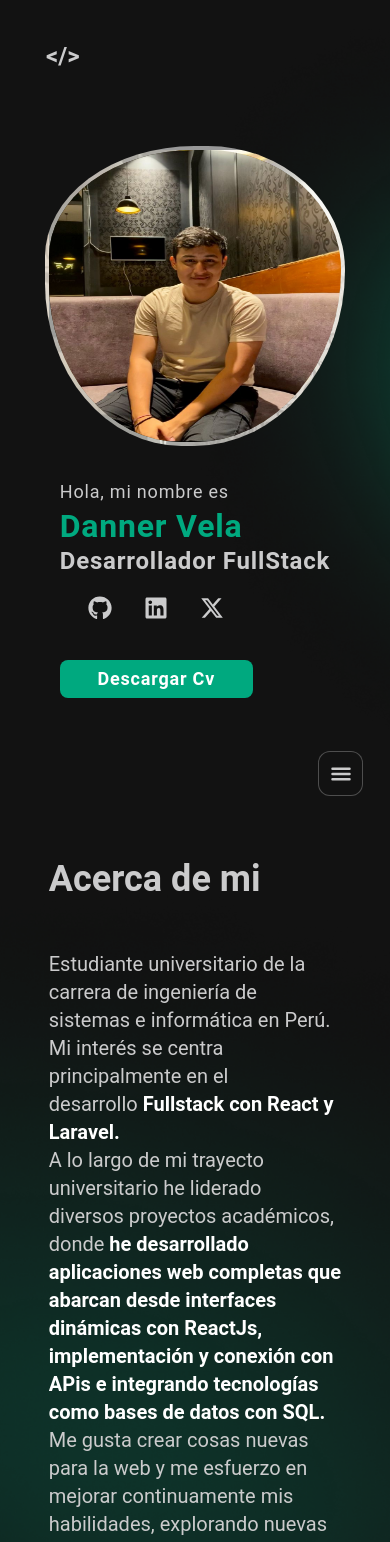
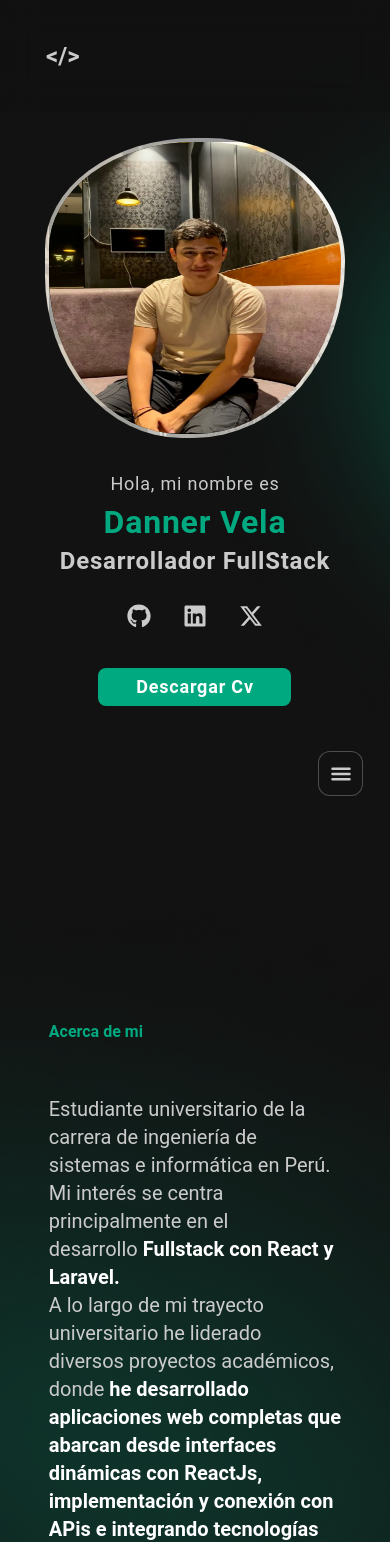
Before and after one commit to DannerVelaF/Portafolio, a React (Vite) app: page / in a window 390 px wide. Shown: the top 1542 px of the page. Built offline with nearby package versions, Linux system fonts and the light colour scheme.

Commit message:
Fix heigth issues

```diff
--- a/src/App.tsx
+++ b/src/App.tsx
@@ -3,10 +3,8 @@ import About from "./pages/about";
 import Navbar from "./components/navbar";
 import Loader from "./components/loader";
 import { useEffect, useState } from "react";
+import Header from "./components/Header";
 export default function App() {
-  const logoWeb = "<Danner.dev/>";
-  const logoMobile = "</>";
-
   const [showLoader, setShowLoader] = useState(true);
   const [currentSection, setCurrentSection] = useState("");
 
@@ -52,23 +50,7 @@ export default function App() {
 
   return (
     <div className="h-screen flex flex-col relative">
-      <header className="fixed lg:px-[80px] px-[46px] py-[40px] flex justify-between items-center top-0 left-0">
-        {/* Logo para pantallas grandes */}
-        <a
-          href="#"
-          className="text-2xl font-bold hover:text-[#fafafa] transition-all ease-in lg:block hidden"
-        >
-          {logoWeb}
-        </a>
-
-        {/* Logo para pantallas pequeñas */}
-        <a
-          href="#"
-          className="text-2xl font-bold hover:text-[#fafafa] transition-all ease-in lg:hidden block"
-        >
-          {logoMobile}
-        </a>
-      </header>
+      <Header />
       <Navbar currentSection={currentSection} />
       <main className="h-full flex-1">
         <HeroPage />
--- /dev/null
+++ b/src/components/Header.tsx
@@ -0,0 +1,26 @@
+
+function Header() {
+  const logoWeb = "<Danner.dev/>";
+  const logoMobile = "</>";
+  return (
+    <header className="w-full backdrop-blur-lg bg-[#121212]/5 z-20 fixed lg:px-[80px] px-[46px] py-[40px] flex justify-between items-center top-0 left-0">
+      {/* Logo para pantallas grandes */}
+      <a
+        href="#"
+        className="text-2xl font-bold hover:text-[#fafafa] transition-all ease-in lg:block hidden"
+      >
+        {logoWeb}
+      </a>
+
+      {/* Logo para pantallas pequeñas */}
+      <a
+        href="#"
+        className="text-2xl font-bold hover:text-[#fafafa] transition-all ease-in lg:hidden block"
+      >
+        {logoMobile}
+      </a>
+    </header>
+  );
+}
+
+export default Header;
--- a/src/lib/Reveal.tsx
+++ b/src/lib/animation/Reveal.tsx
@@ -4,35 +4,44 @@ import { motion, useInView, useAnimation } from "framer-motion";
 interface Props {
   children: JSX.Element;
   width?: "fit-content" | "100%";
-  variants?: {
-    hidden: { opacity: 0; x: -75 };
-    visible: { opacity: 1; x: 0 };
-  };
+  direction?: "x" | "y"; // Nueva prop para definir la dirección
+  distance?: number;
+  overflow?: "hidden" | "none";
 }
 
 function Reveal({
   children,
   width = "fit-content",
-  variants = { hidden: { opacity: 0, x: -75 }, visible: { opacity: 1, x: 0 } },
+  direction = "x",
+  distance = -75,
+  overflow = "hidden",
 }: Props) {
   const ref = useRef(null);
 
   const inView = useInView(ref, { once: true });
   const mainControls = useAnimation();
 
+  const variants = {
+    hidden:
+      direction === "x"
+        ? { opacity: 0, x: distance }
+        : { opacity: 0, y: -distance },
+    visible: { opacity: 1, x: 0, y: 0 },
+  };
+
   useEffect(() => {
     if (inView) {
       mainControls.start("visible");
     }
-  }, [inView]);
+  }, [inView, mainControls]);
 
   return (
-    <div ref={ref} style={{ position: "relative", width, overflow: "hidden" }}>
+    <div ref={ref} style={{ position: "relative", width, overflow }}>
       <motion.div
         variants={variants}
         initial="hidden"
         animate={mainControls}
-        transition={{ duration: 0.4, delay: 0.2, ease: "easeIn" }}
+        transition={{ duration: 0.5, delay: 0.1, ease: "easeIn" }}
       >
         {children}
       </motion.div>
--- a/src/pages/about.tsx
+++ b/src/pages/about.tsx
@@ -1,11 +1,13 @@
-import Reveal from "../lib/Reveal";
+import Reveal from "../lib/animation/Reveal";
 
 function About() {
   return (
     <section id="about">
-      <div className="w-[75%] mx-auto h-full items-center flex ">
-        <div>
-          <h1 className="text-4xl text-[# ] font-bold">Acerca de mi</h1>
+      <div className="w-[75%] mx-auto pt-44">
+        <h1 className=" mx-auto lg:text-4xl text-[#00A97F] font-bold block ">
+          Acerca de mi
+        </h1>
+        <div className=" mx-auto items-center flex ">
           <div className="text-xl py-[51px]">
             <Reveal>
               <p>
--- a/src/pages/hero.tsx
+++ b/src/pages/hero.tsx
@@ -5,22 +5,22 @@ import { FaGithub } from "react-icons/fa";
 import { FaLinkedin } from "react-icons/fa";
 import { FaXTwitter } from "react-icons/fa6";
 import { motion } from "framer-motion";
-import Reveal from "../lib/Reveal";
+import Reveal from "../lib/animation/Reveal";
 export default function HeroPage() {
   return (
-    <section id="hero">
+    <section id="hero" className="min-h-screen flex ">
       <div className=" lg:w-[75%] mx-auto flex lg:justify-between justify-center items-center min-h-full flex-col-reverse lg:flex-row gap-[32px]">
-        <div className="lg:w-[777px] tracking-wider text-center lg:text-start">
+        <div className="lg:w-[777px] tracking-wider lg:items-start flex items-center flex-col gap-1">
           <Reveal>
             <span className="lg:text-xl text-lg">Hola, mi nombre es</span>
           </Reveal>
           <Reveal>
-            <h1 className="lg:text-[64px] text-[32px] mx-0 text-[#00A97F] font-bold mt-0 mb-0 leading-tight">
+            <h1 className="lg:text-[64px] text-[32px] mx-0 text-[#00A97F] font-bold  leading-tight">
               Danner Vela
             </h1>
           </Reveal>
           <Reveal>
-            <h2 className="lg:text-[64px] text-[24px] text-[#CBCBCC] font-bold mt-0 mb-0 leading-tight relative">
+            <h2 className="lg:text-[64px] text-[24px] text-[#CBCBCC] font-bold  leading-tight relative">
               Desarrollador FullStack
             </h2>
           </Reveal>
@@ -33,7 +33,7 @@ export default function HeroPage() {
               </strong>
             </p>
           </Reveal>
-          <Reveal>
+          <Reveal direction="y" overflow="none">
             <div className="mt-5 flex items-center gap-10 lg:justify-start justify-center flex-col-reverse lg:flex-row">
               <Button text="Descargar Cv" />
               <div className="flex text-2xl lg:text-4xl  gap-8">
```
